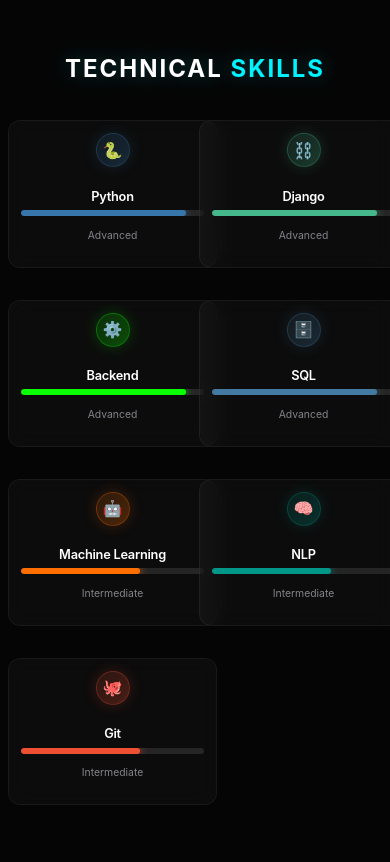
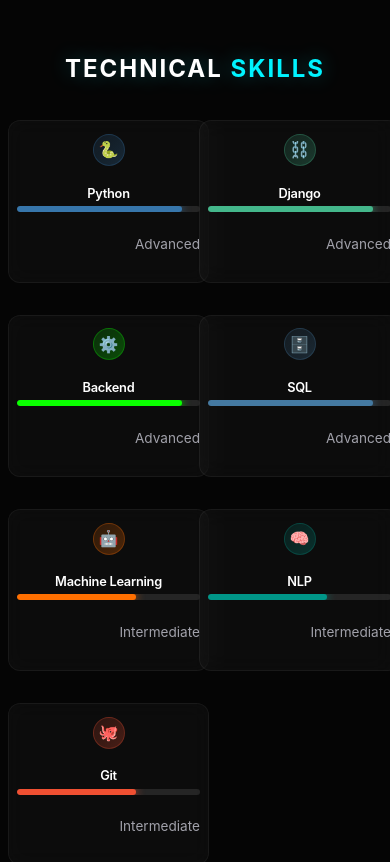
Before and after one commit to Wiplash22/portfolio-2026, a React (Vite) app: page / in a window 390 px wide. Shown: the part 2700-3562 px from the top of the page. Built offline with nearby package versions, Linux system fonts and the light colour scheme.

Commit message:
Fix: Minimalist mobile skills - removed progress bars and animations for compact layout

```diff
--- a/src/index.css
+++ b/src/index.css
@@ -362,22 +362,38 @@ h3 {
     border-radius: 12px !important;
   }
 
-  /* Skills Specifics */
+  /* Skills Specifics - MINIMALIST MODE */
   .skill-card {
     display: flex;
     flex-direction: column;
     align-items: center;
     justify-content: center;
     text-align: center;
-    min-height: 110px;
-    /* Reduced uniform height */
+    min-height: auto !important;
+    /* Remove fixed height */
+    padding: 0.8rem 0.5rem !important;
+    aspect-ratio: auto !important;
+    background: rgba(255, 255, 255, 0.03) !important;
+    /* Flat background */
+    border: 1px solid rgba(255, 255, 255, 0.05) !important;
+    transform: none !important;
+    /* Disable animations */
+    transition: none !important;
+    box-shadow: none !important;
+  }
+
+  .skill-card:hover {
+    transform: none !important;
+    background: rgba(255, 255, 255, 0.03) !important;
   }
 
   .skill-card .icon-wrapper {
-    width: 32px !important;
-    height: 32px !important;
-    margin-bottom: 0.4rem !important;
+    width: 30px !important;
+    height: 30px !important;
+    margin-bottom: 0.3rem !important;
     border-width: 1px !important;
+    box-shadow: none !important;
+    /* Remove glow for performance/clean layout */
   }
 
   .skill-card .icon-wrapper span {
@@ -386,18 +402,10 @@ h3 {
 
   .skill-card h3 {
     font-size: 0.8rem !important;
-    margin-bottom: 0.2rem !important;
+    margin-bottom: 0.1rem !important;
   }
 
-  .skill-card p {
-    font-size: 0.65rem !important;
-    align-self: center !important;
-    /* Center the level text */
-    margin-top: 0.2rem !important;
-    opacity: 0.8;
-  }
-
-  /* Bar adjustments for mobile */
+  /* HIDE PROGRESS BAR to save space */
   .skill-card .bar-container {
     height: 4px !important;
     margin-bottom: 0.2rem !important;
```
